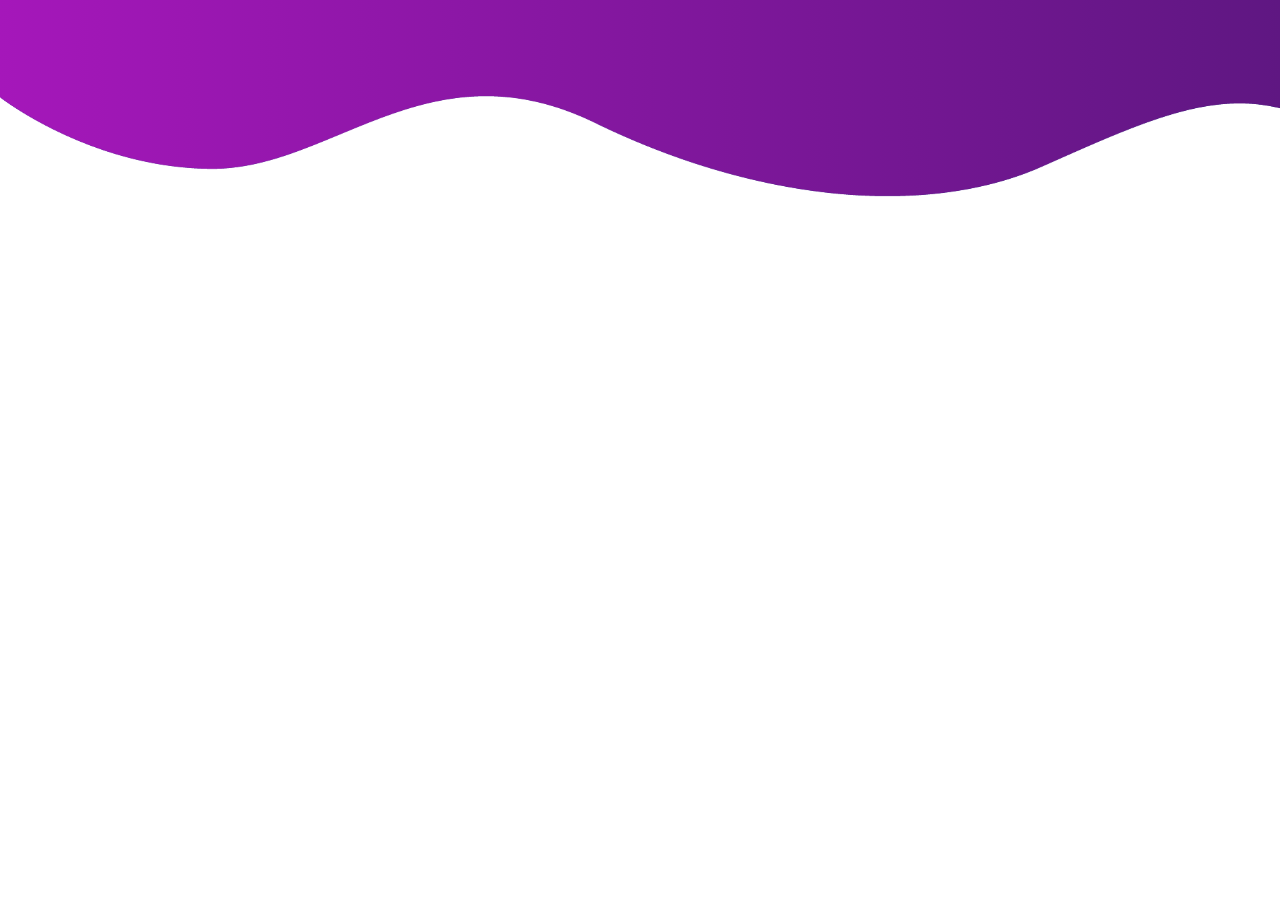
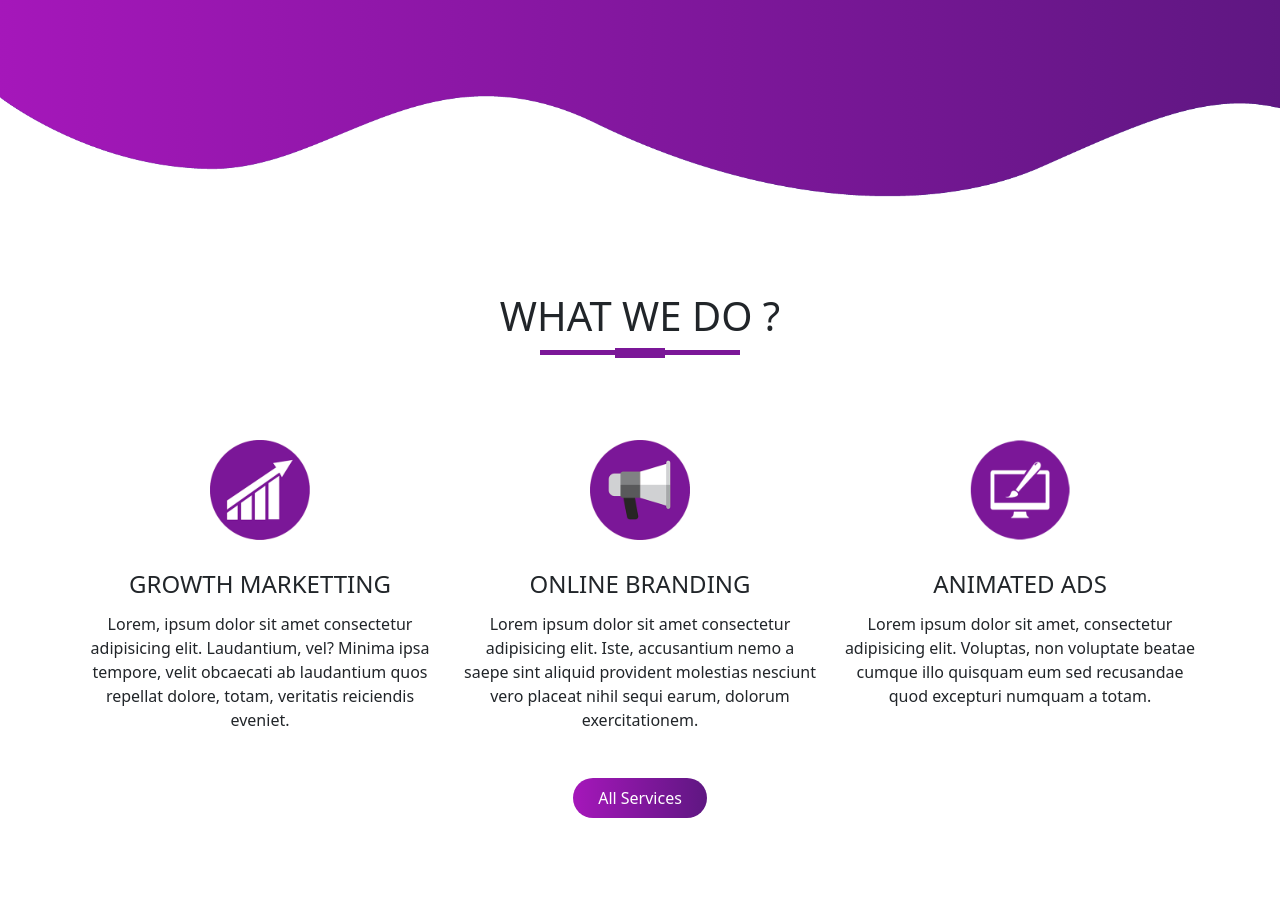
Before and after one commit to shureyh/studio-template-bootstrap, a plain HTML site: page index.html in a window 1280 px wide. Shown: the part 507-1405 px from the top of the page. Before the commit the page ends 800 px from the top, so only its background shows below. Drawn offline with nearby package versions, Linux system fonts and the light colour scheme.

Commit message:
Service section
completed the service section

```diff
--- a/index.html
+++ b/index.html
@@ -79,6 +79,32 @@
   </section>
 
 
+  <!-------services section-------->
+
+  <section id="services">
+    <div class="container text-center">
+      <h1 class="title text-center"> WHAT WE DO ?</h1>
+      <div class="row">
+        <div class="col-md-4 services">
+          <img src="images/service1.png" class="service-img">
+          <h4>Growth Marketting</h4>
+          <p>Lorem, ipsum dolor sit amet consectetur adipisicing elit. Laudantium, vel? Minima ipsa tempore, velit obcaecati ab laudantium quos repellat dolore, totam, veritatis reiciendis eveniet.</p>
+        </div>
+        <div class="col-md-4 services">
+          <img src="images/service2.png" class="service-img">
+          <h4>Online Branding</h4>
+          <p>Lorem ipsum dolor sit amet consectetur adipisicing elit. Iste, accusantium nemo a saepe sint aliquid provident molestias nesciunt vero placeat nihil sequi earum, dolorum exercitationem.</p>
+        </div>
+        <div class="col-md-4 services">
+          <img src="images/service3.png" class="service-img">
+          <h4>Animated Ads</h4>
+          <p>Lorem ipsum dolor sit amet, consectetur adipisicing elit. Voluptas, non voluptate beatae cumque illo quisquam eum sed recusandae quod excepturi numquam a totam.</p>
+        </div>
+      </div>
+      <button type="button" class="btn btn-primary"> All Services</button>
+    </div>
+  </section>
+
 
 
 
--- a/styles.css
+++ b/styles.css
@@ -65,3 +65,51 @@ body{
 .bottom-img{
   width: 100%;
 }
+
+/*----------service section----------*/
+
+#services{
+  padding: 80px 0;
+}
+.service-img{
+  width: 100px;
+  margin-top: 20px;
+}
+
+.services{
+  padding: 30px;
+}
+.services h4{
+  padding: 5px;
+  margin-top: 25px;
+  text-transform: uppercase;
+}
+.title::before{
+  content: '';
+  background: #7b1798;
+  height: 5px;
+  width: 200px;
+  margin-left: auto;
+  margin-right: auto;
+  display: block;
+  transform: translateY(63px);
+}
+.title::after{
+  content: '';
+  background: #7b1798;
+  height: 10px;
+  width: 50px;
+  margin-left: auto;
+  margin-right: auto;
+  margin-bottom: 40px;
+  display: block;
+  transform: translateY(8px);
+}
+
+#services .btn-primary{
+  box-shadow: none;
+  padding: 8px 25px;
+  border: none;
+  border-radius: 20px;
+  background-image:linear-gradient(to right, #a517ba, #5f1782);
+}
```
